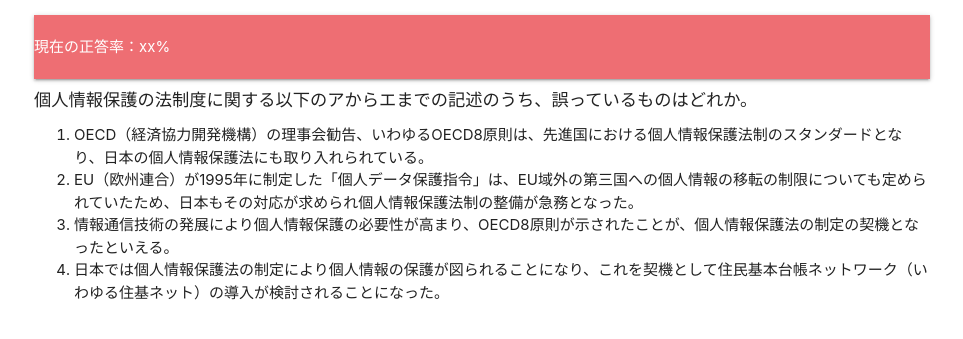
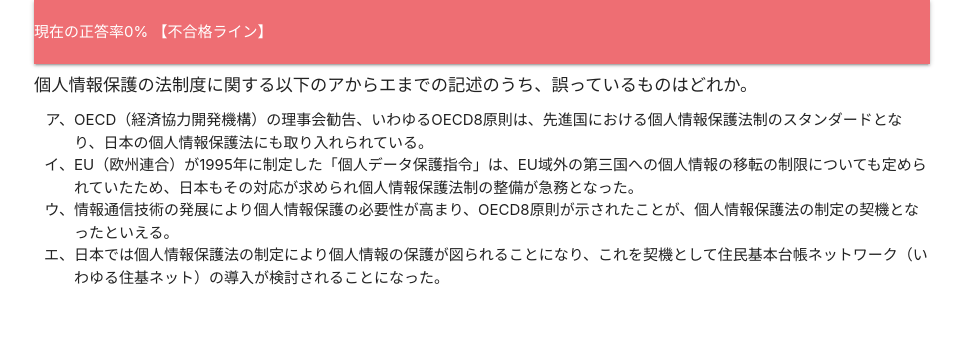
Before and after one commit to kanjirz50/piip-study, a Flask app: page / in a window 1280 px wide. Shown: the top 339 px of the page, without its empty margins (158-1121 px from the left). Run offline with Flask 2, Linux system fonts and the light colour scheme; some libraries are stand-ins or nearby versions.

Commit message:
合格率を表示

```diff
--- a/templates/index.html
+++ b/templates/index.html
@@ -12,18 +12,23 @@
 </head>
 <body>
 <div id="app" class="container">
+    {% raw %}
     <nav>
     <div class="nav-wrapper">
-        <p>現在の正答率：xx%</p>
+        <span>現在の正答率{{ record.correct_ratio }}%</span>
+        <span v-if="record.correct_ratio > 70">【合格ライン】</span>
+        <span v-else>【不合格ライン】</span>
     </div>
-  </nav>
+    </nav>
+    {% endraw %}
     <div class="row">
         <!-- Page Content goes here -->
         {% raw %}
         <h6>{{ question }}</h6>
-        <ol>
-            <li v-for="candidate in candidates" v-on:click="checkAnswer(candidate.text);">
+        <ol style="list-style-type: katakana">
+            <li v-for="(candidate, index) in candidates" v-on:click="checkAnswer(index);">
                 <template v-if="show_answer">
+                    <i v-if="selected_answer_index == index" class="material-icons">check</i>
                     <span v-if="candidate.correct">正しい：</span>
                     <span v-else>誤り：</span>
                 </template>
@@ -34,20 +39,6 @@
 
         <a v-if="show_answer" class="waves-effect waves-light btn" v-on:click="fetchQuestion();">次の問題へ</a>
         {% endraw %}
-
-        <!--&lt;!&ndash; Modal Trigger &ndash;&gt;-->
-        <!--<a class="waves-effect waves-light btn modal-trigger" href="#modal1">Modal</a>-->
-
-        <!--&lt;!&ndash; Modal Structure &ndash;&gt;-->
-        <!--<div id="modal1" class="modal">-->
-            <!--<div class="modal-content">-->
-                <!--<h4>Modal Header</h4>-->
-                <!--<p>A bunch of text</p>-->
-            <!--</div>-->
-            <!--<div class="modal-footer">-->
-                <!--<a href="#!" class="modal-close waves-effect waves-green btn-flat">Agree</a>-->
-            <!--</div>-->
-        <!--</div>-->
     </div>
 </div>
 
@@ -72,13 +63,21 @@
             question: "",
             candidates: [],
             answers: [],
-            show_answer: false
+            show_answer: false,
+            selected_answer_index: -1,
+            record: {
+                "correct": 0,
+                "total": 0,
+                "correct_ratio": 0
+            }
         },
         methods: {
             fetchQuestion: function () {
                 var self = this;
 
                 self.show_answer = false;
+                self.selected_answer_index = -1;
+
                 axios.get("/api/question",{
                 }).then(function (response){
                     self.question = response.data.question;
@@ -92,10 +91,17 @@
             echoMessage: function (message) {
                 console.log(message);
             },
-            checkAnswer: function(msg) {
+            checkAnswer: function(index) {
                 var self = this;
                 if (self.show_answer === false){
+                    self.selected_answer_index = index;
                     self.show_answer = true;
+
+                    self.record.total += 1;
+                    if (self.candidates[index].correct) {
+                        self.record.correct += 1;
+                    }
+                    self.record.correct_ratio = Math.round(self.record.correct / self.record.total * 100);
                 }
             }
         },
```
